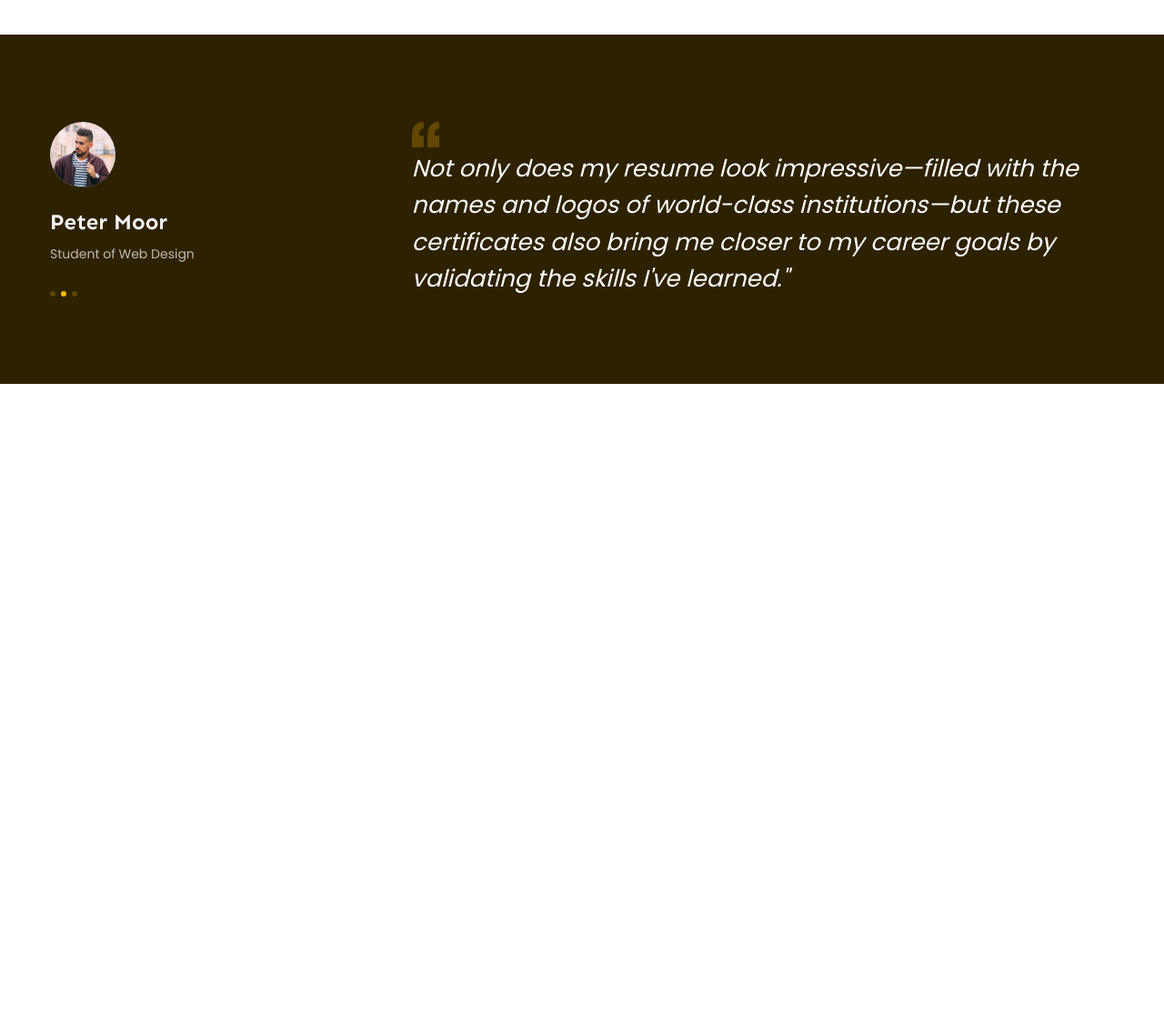
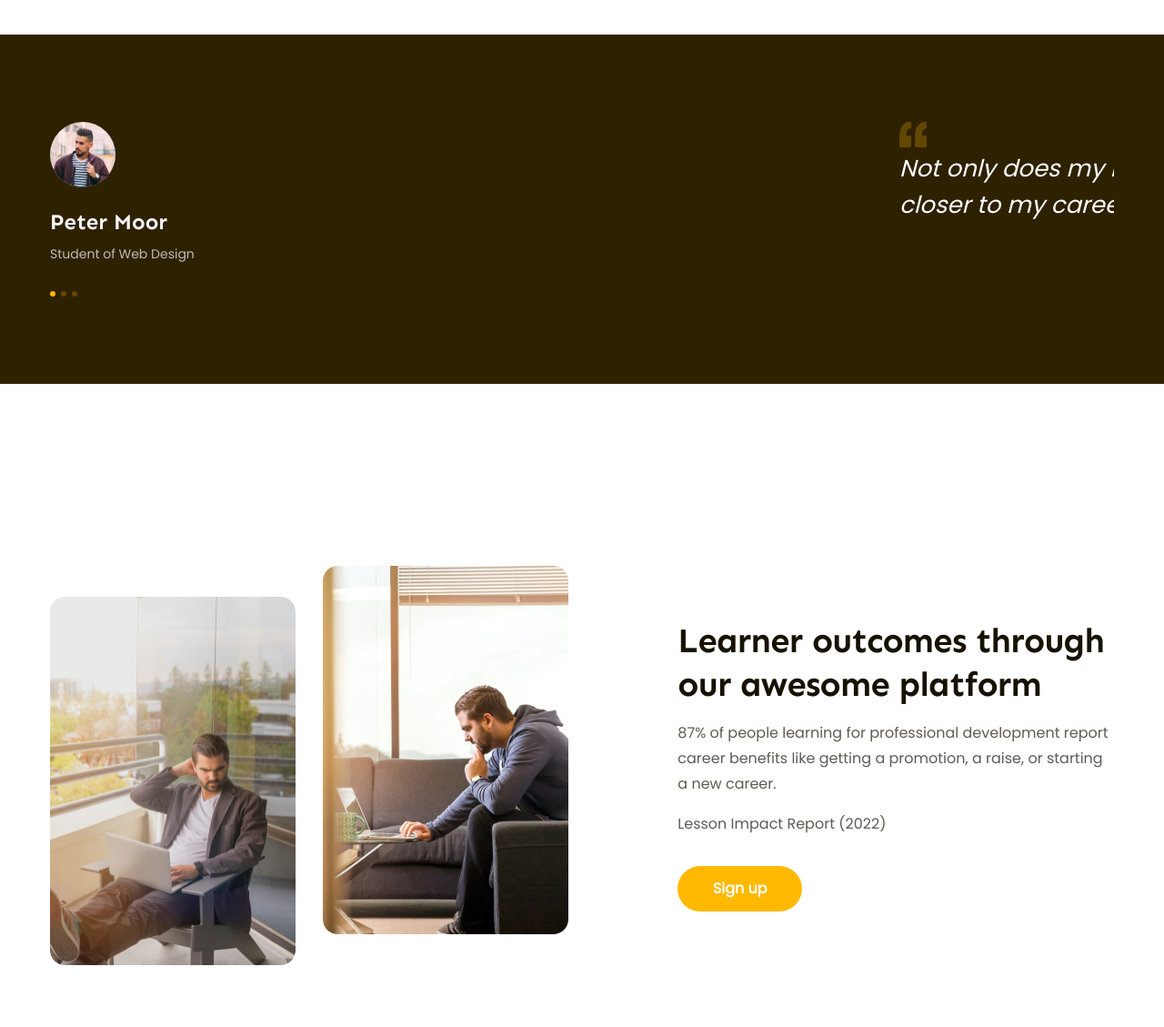
Before and after one commit to Khanhne1234/figma-to-html, a plain HTML site: page index.html in a window 1280 px wide. Shown: the part 2180-3309 px from the top of the page at 91% size. Drawn offline with Linux system fonts and the light colour scheme.

Commit message:
p9Features

```diff
--- a/assets/css/style.css
+++ b/assets/css/style.css
@@ -368,8 +368,13 @@ a {
   padding: 96px 0;
   background: #2e2100;
 }
+.feedback-list {
+  display: flex;
+  overflow: hidden;
+}
 .feedback-items {
   display: flex;
+  flex-shrink: 0;
 }
 .feedback-items .avatar {
   width: 72px;
@@ -417,3 +422,44 @@ a {
   font-style: italic;
   line-height: 1.54;
 }
+/* =============features======= */
+.features {
+  margin-top: 135px;
+  padding: 65px 0px;
+}
+.features .body {
+  display: flex;
+  justify-content: space-between;
+}
+.features .imges {
+  display: flex;
+  gap: 30px;
+}
+.features .imges img {
+  width: 270px;
+  height: 405px;
+  object-fit: cover;
+  border-radius: 16px;
+}
+.features .lower {
+  margin-top: 34px;
+}
+.features .content {
+  width: 41%;
+  display: flex;
+  flex-direction: column;
+  justify-content: center;
+}
+.features .desc {
+  margin-top: 16px;
+  color: #5f5b53;
+  font-size: 1.6rem;
+  line-height: 1.75;
+}
+.features .cta-btn {
+  margin-top: 32px;
+  width: 137px;
+  height: 50px;
+  flex-shrink: 0;
+  background: var(--primary-color);
+}
--- a/index.html
+++ b/index.html
@@ -232,10 +232,39 @@
       <div class="feedback">
         <div class="main-content">
           <div class="feedback-list">
+            <!-- item-1 -->
             <div class="feedback-items">
               <!-- == Khối trái== -->
               <div class="info">
                 <img src="./assets/img/avatar.jpg" alt="" class="avatar" />
+                <p class="member-name">Peter Moor</p>
+                <p class="desc">Student of Web Design</p>
+                <div class="dots">
+                  <span class="dot active"></span>
+                  <span class="dot"></span>
+                  <span class="dot"></span>
+                </div>
+              </div>
+              <!-- khoi ben phai -->
+              <div class="content">
+                <img
+                  src="./assets/img/imgIcon.svg"
+                  alt=""
+                  class="open-quotes"
+                />
+                <blockquote>
+                  Not only does my resume look impressive—filled with the names
+                  and logos of world-class institutions—but these certificates
+                  also bring me closer to my career goals by validating the
+                  skills I've learned."
+                </blockquote>
+              </div>
+            </div>
+            <!-- item-2 -->
+            <div class="feedback-items">
+              <!-- == Khối trái== -->
+              <div class="info">
+                <img src="./assets/img/avatar1.jpg" alt="" class="avatar" />
                 <p class="member-name">Peter Moor</p>
                 <p class="desc">Student of Web Design</p>
                 <div class="dots">
@@ -259,6 +288,64 @@
                 </blockquote>
               </div>
             </div>
+            <!-- item-3 -->
+            <div class="feedback-items">
+              <!-- == Khối trái== -->
+              <div class="info">
+                <img src="./assets/img/avatar2.jpg" alt="" class="avatar" />
+                <p class="member-name">Peter Moor</p>
+                <p class="desc">Student of Web Design</p>
+                <div class="dots">
+                  <span class="dot"></span>
+                  <span class="dot"></span>
+                  <span class="dot active"></span>
+                </div>
+              </div>
+              <!-- khoi ben phai -->
+              <div class="content">
+                <img
+                  src="./assets/img/imgIcon.svg"
+                  alt=""
+                  class="open-quotes"
+                />
+                <blockquote>
+                  Not only does my resume look impressive—filled with the names
+                  and logos of world-class institutions—but these certificates
+                  also bring me closer to my career goals by validating the
+                  skills I've learned."
+                </blockquote>
+              </div>
+            </div>
+          </div>
+        </div>
+      </div>
+      <!-- features -->
+      <div class="features">
+        <div class="main-content">
+          <div class="body">
+            <div class="imges">
+              <img
+                class="lower"
+                src="./assets/img/study1.jpg"
+                alt="Learner outcomes through our awesome platform"
+              />
+              <img
+                src="./assets/img/study2.jpg"
+                alt="Learner outcomes through our awesome platform"
+              />
+            </div>
+            <div class="content">
+              <h2 class="heading-lv2">
+                Learner outcomes through our awesome platform
+              </h2>
+              <p class="desc">
+                87% of people learning for professional development report
+                career benefits like getting a promotion, a raise, or starting a
+                new career.
+              </p>
+              <p class="desc">Lesson Impact Report (2022)</p>
+              <a href="" class="btn cta-btn">Sign up</a>
+            </div>
           </div>
         </div>
       </div>
```
Also changed, not shown: assets/img/study1.jpg (added), assets/img/study2.jpg (added), 2 other files.
